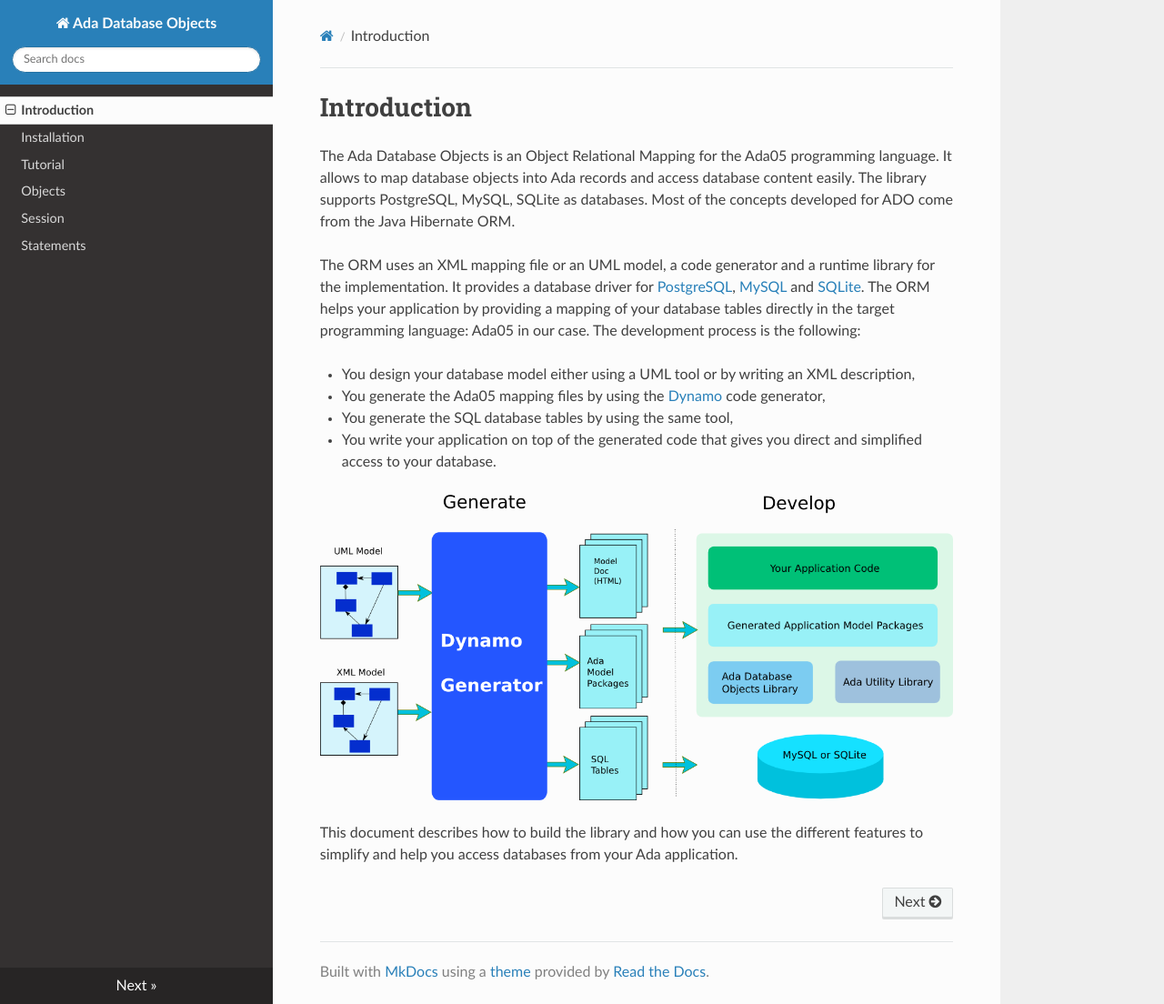
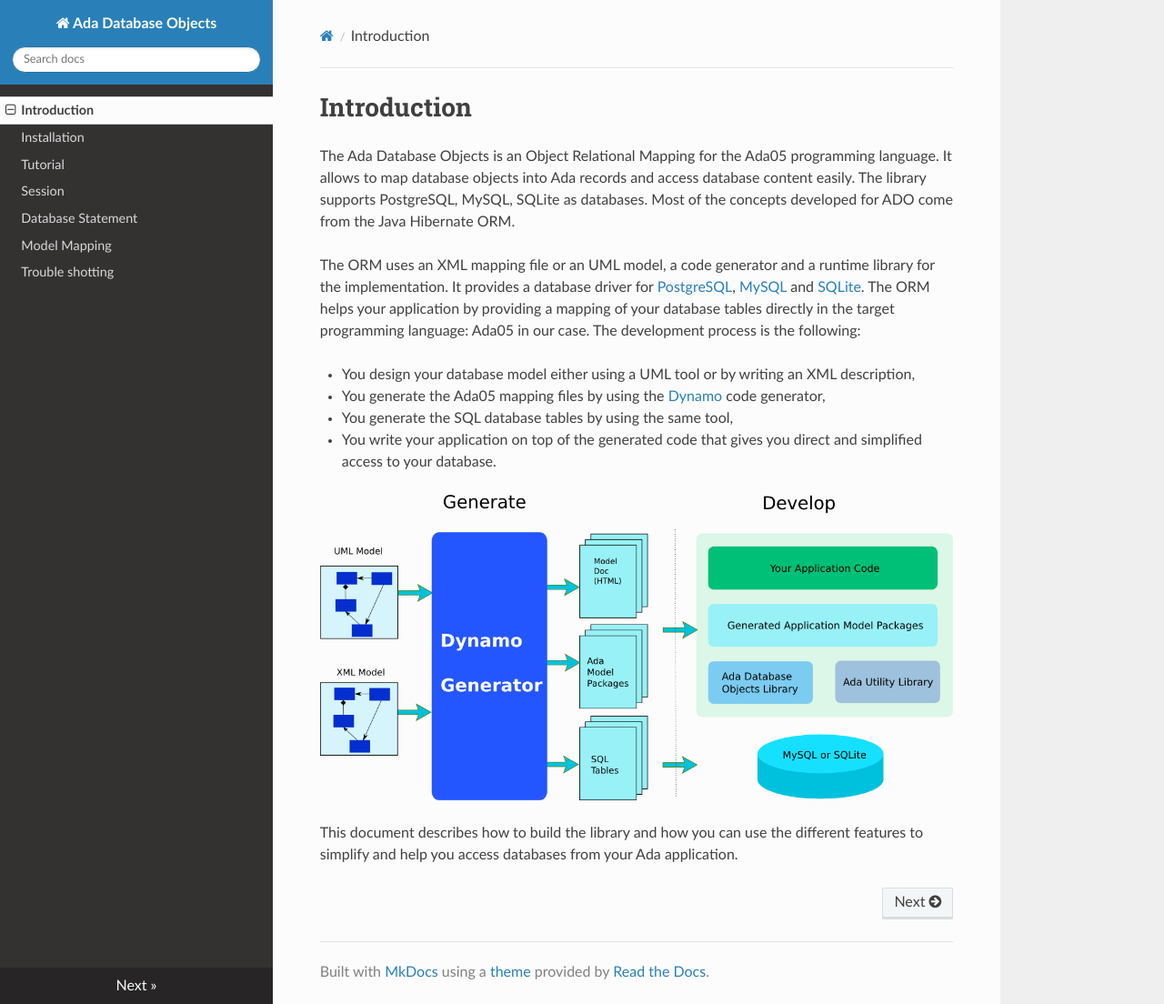
Before and after one commit to stcarrez/ada-ado, an MkDocs documentation site: the page built from docs/index.md, in a window 1280 px wide and 1104 px high. Shown: the whole window at 91% size. Built offline with MkDocs 1.6.1, drawn with Linux system fonts in a browser that asks for light colours; nearby versions of some CDN libraries; old or Windows-style settings are respelled for this version of MkDocs.

Commit message:
Update the readthedocs table of content

```diff
--- a/mkdocs.yml
+++ b/mkdocs.yml
@@ -4,7 +4,8 @@ pages:
   - Introduction: index.md
   - Installation: Installation.md
   - Tutorial: Tutorial.md
-  - Objects: ADO_Objects.md
   - Session: ADO_Sessions.md
-  - Statements: ADO_Statements.md
+  - Database Statement: ADO_Statements.md
+  - Model Mapping: Model.md
+  - Trouble shotting: Debugging.md
 theme: readthedocs
```
